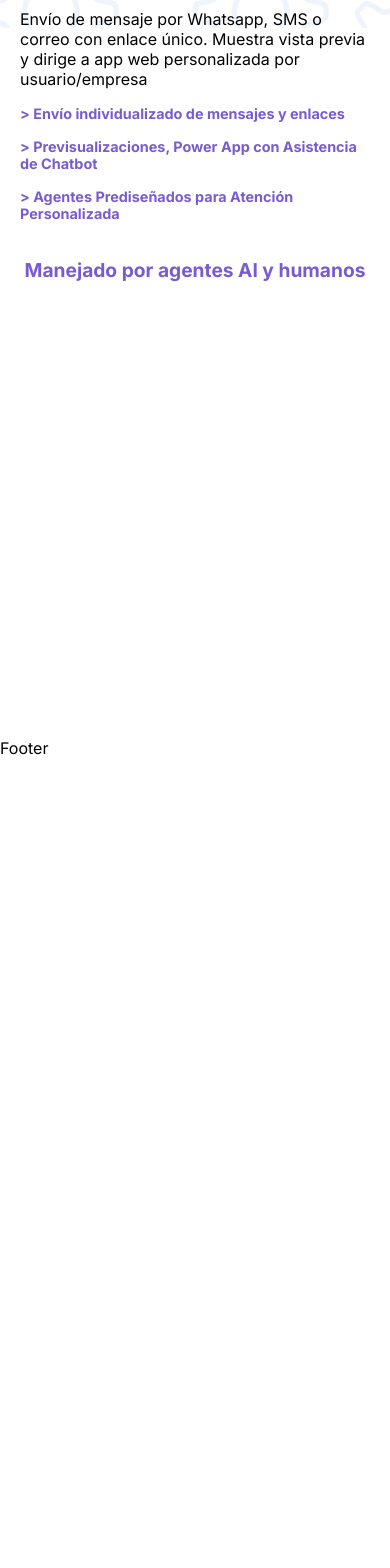
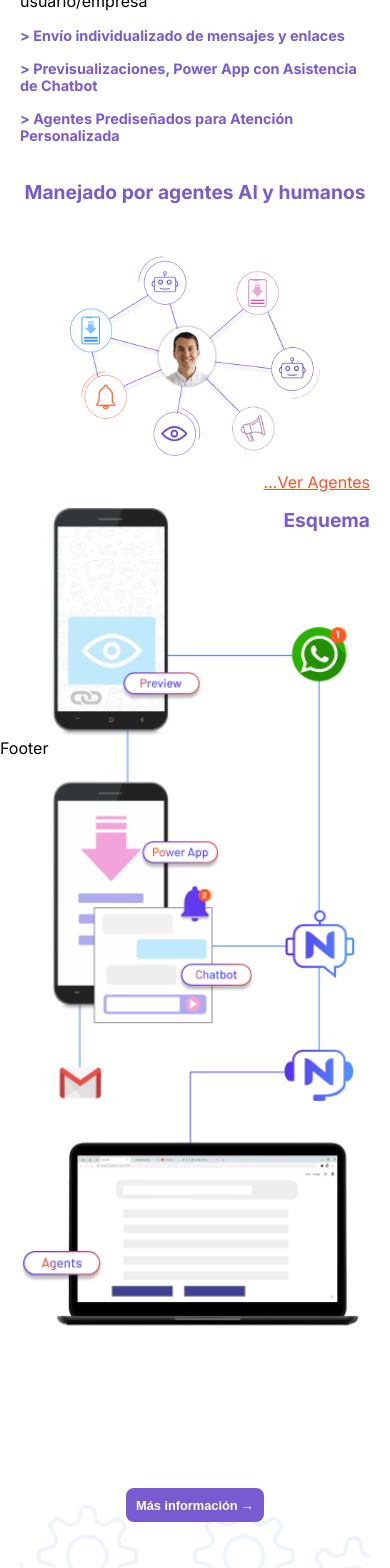
Before and after one commit to RumRage/landing-page, a Next.js app: page /work in a window 390 px wide. Shown: the part 1026-2594 px from the top of the page. Before the commit the page ends 1784 px from the top, so only its background shows below. Built offline with nearby package versions, Linux system fonts and the light colour scheme.

Commit message:
first version mobile photos

```diff
--- a/src/app/work/page.tsx
+++ b/src/app/work/page.tsx
@@ -1,9 +1,11 @@
+import Image from "next/image";
 import "../../styles/globals.scss";
+import Link from "next/link";
 
 export default function Work() {
   return (
     <main className="container">
-      <div className="background_photo">
+      <div className="second_section">
         {/* TEXT */}
         <h1 className="title_work">Funcionamiento</h1>
         <p className="subtitle">
@@ -20,8 +22,34 @@ export default function Work() {
           </ol>
         </div>
         {/* IMAGE */}
-        <div>
+        <div className="image_container">
           <h1 className="title_image">Manejado por agentes AI y humanos</h1>
+          <div className="image_wrapper">
+            <Image
+              src="/assets/agents.png"
+              alt="agents"
+              width={250}
+              height={200}
+            />
+          </div>
+          <Link href="#" className="link">
+            ...Ver Agentes
+          </Link>
+        </div>
+        <div className="complete">
+          <h1 className="secondary_title">Esquema</h1>
+          <Image
+            src="/assets/graph2.png"
+            alt="Graph Mobile"
+            width={100}
+            height={500}
+            layout="responsive"
+          />
+        </div>
+        <div className="container_bottom">
+          <div className="button_container">
+            <button className="info_button">Más información →</button>
+          </div>
         </div>
       </div>
     </main>
--- a/src/styles/globals.scss
+++ b/src/styles/globals.scss
@@ -54,7 +54,7 @@ body {
     }
   }
 
-  .background_photo {
+  .second_section {
     background-image: url("../../public/assets/background.png");
     background-position: top;
     background-size: fill;
@@ -79,9 +79,60 @@ body {
       }
     }
 
-    .title_image {
-      @include text_styling(1.2rem, 20px, $accent_color);
-      text-align: center;
+    .image_container {
+      position: relative;
+      margin: 1rem 0;
+      @include flex_container(column, center, center);
+
+      .title_image {
+        @include text_styling(1.2rem, 20px, $accent_color);
+        text-align: center;
+      }
+      .image_wrapper {
+        display: inline-block;
+        margin: 2rem;
+      }
+      .link {
+        color: $search_color;
+        margin-top: auto;
+        position: absolute;
+        bottom: 0;
+        right: 0;
+      }
+    }
+    .complete {
+      position: relative;
+      width: 100%;
+      height: 100%;
+
+      .secondary_title {
+        @include text_styling(1.2rem, 20px, $accent_color);
+        position: absolute;
+        top: 0;
+        right: 0;
+        margin: 0;
+      }
+    }
+    .container_bottom {
+      background-image: url("../../public/assets/background.png");
+      background-position: bottom;
+      background-size: cover;
+      background-repeat: no-repeat;
+      height: 100px;
+      padding: 20px;
+      .button_container {
+        @include flex_container(column, center, center);
+
+        .info_button {
+          @include text_styling(0.8rem, 10px, $primary_color);
+          background-color: $accent_color;
+          cursor: pointer;
+          padding: 0.6rem;
+          border: none;
+          border-radius: 8px;
+          font-weight: bold;
+        }
+      }
     }
   }
 }
```
